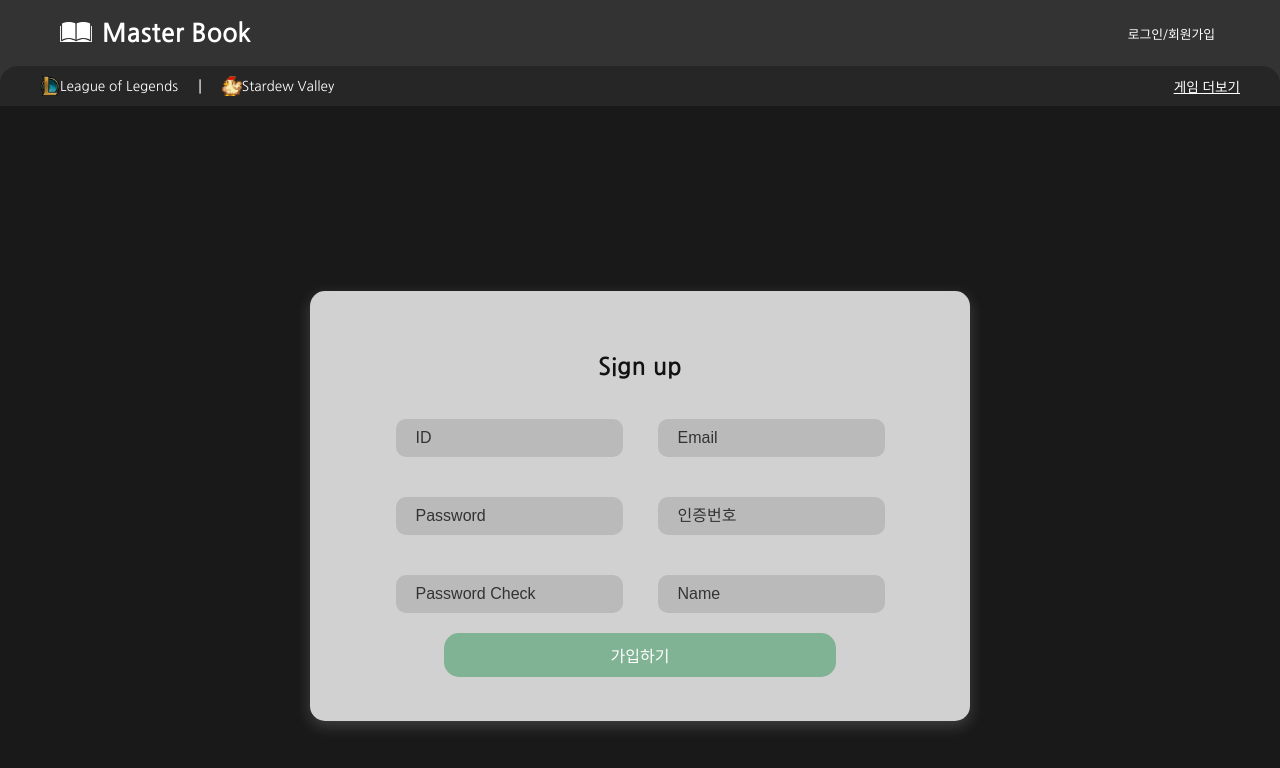
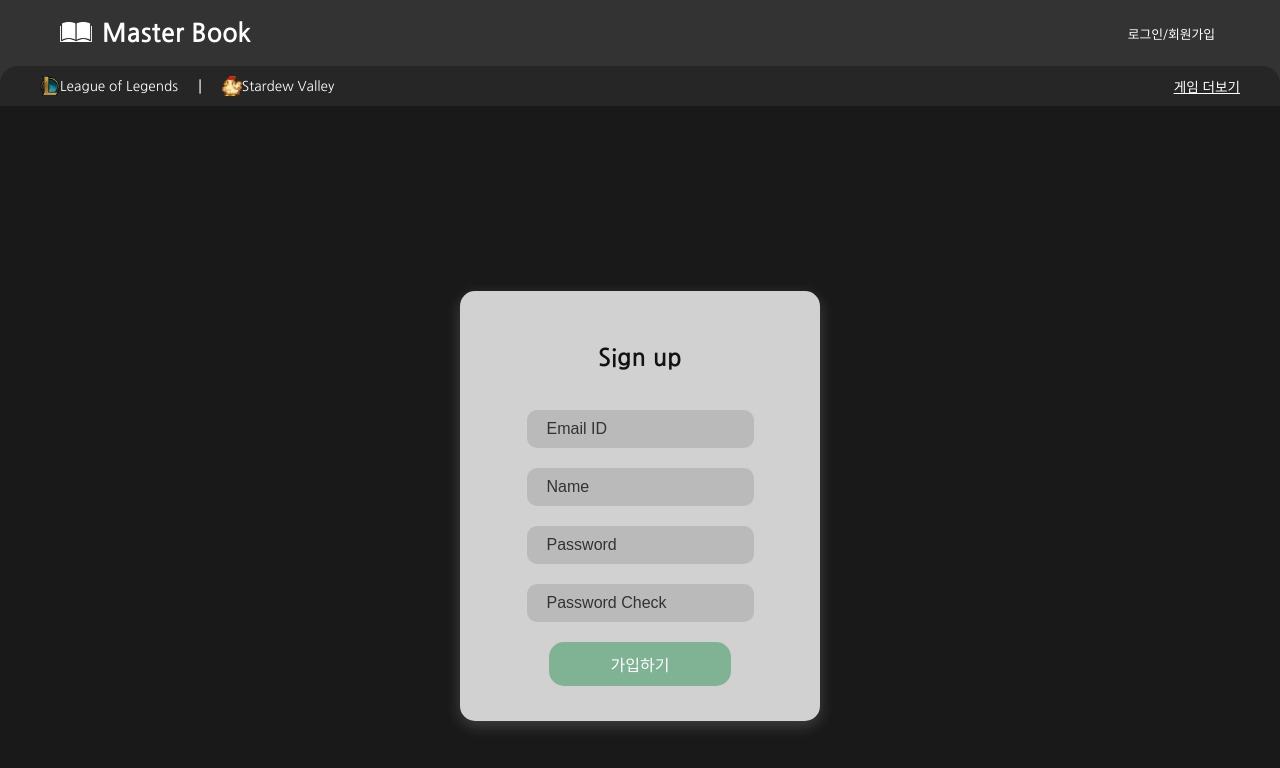
Before and after one commit to Master-Book/MasterBook-FrontEnd, a React (Create React App) app in the folder masterbook/: page /signup in a window 1280 px wide. Shown: the top 768 px of the page. Built offline with nearby package versions, Linux system fonts and the light colour scheme; a small style sheet from the web is missing.

Commit message:
signup 만들기~

```diff
--- a/masterbook/src/components/login/Signup.jsx
+++ b/masterbook/src/components/login/Signup.jsx
@@ -1,55 +1,86 @@
 // src/components/login/Signup.js
 
-import React from "react";
+import React, { useState } from "react";
+import { useNavigate } from "react-router-dom";
 import "./login.css";
 
+const SERVER_IP = process.env.REACT_APP_SERVER_IP;
+
 function Signup() {
+  const navigate = useNavigate();
+  const [email, setEmail] = useState("");
+  const [userName, setUserName] = useState("");
+  const [password, setPassword] = useState("");
+  const [passwordConfirm, setPasswordConfirm] = useState("");
+  const [error, setError] = useState("");
+
+  const handlePasswordConfirmChange = (e) => {
+    const newPasswordConfirm = e.target.value;
+    setPasswordConfirm(newPasswordConfirm);
+
+    // 비밀번호 확인이 일치하는지 체크
+    if (password && newPasswordConfirm !== password) {
+      setError("비밀번호가 일치하지 않습니다.");
+    } else {
+      setError(""); // 에러 초기화
+    }
+  };
+
+  const handleSubmit = (e) => {
+    e.preventDefault();
+
+    console.log("email:", email);
+    console.log("userName:", userName);
+    console.log("password:", password);
+    console.log(`API:${SERVER_IP}/login`);
+
+    fetch(`${SERVER_IP}/signup`, {
+      method: "POST",
+      headers: {
+        "Content-Type": "application/json",
+      },
+      body: JSON.stringify({
+        userEmail: email,
+        inputPassword: password,
+      }),
+    })
+      .then((res) => {
+        if (!res.ok) {
+          // 응답이 200-299가 아닌 경우 상태 코드와 함께 에러를 발생시킴
+          throw new Error(`HTTP error! Status code: ${res.status}`);
+        }
+        return res.json(); // 응답이 OK인 경우 JSON으로 파싱
+      })
+      .then((json) => {
+        // `Authorization`과 `accessToken`을 모두 처리
+        if (json.Authorization && json.accessToken) {
+          alert("로그인 성공하셨습니다.");
+          localStorage.setItem("token", json.Authorization); // Authorization 헤더에 대한 JWT 토큰 저장
+          localStorage.setItem("accessToken", json.accessToken); // accessToken을 따로 저장
+          navigate("/");
+        } else {
+          alert("로그인에 실패했습니다. 다시 시도해주세요.");
+        }
+      })
+
+      .catch((error) => {
+        console.error("Error:", error);
+        alert(`오류가 발생했습니다. 상태 코드: ${error.message}`);
+      });
+  };
+
   return (
     <div className="outer-container">
-      <div className="sign-container">
+      <div className="login-container">
         <h2>Sign up</h2>
-        <form>
-          <div className="form-container">
-            <div className="input-left-container">
+        <form onSubmit={handleSubmit}>
           <div className="input-container">
             <input
               className="login_input"
               type="text"
-                  placeholder="ID"
-                  required
-                />
-              </div>
-              <div className="input-container">
-                <input
-                  className="login_input"
-                  type="password"
-                  placeholder="Password"
-                  required
-                />
-              </div>
-              <div className="input-container">
-                <input
-                  className="login_input"
-                  type="password"
-                  placeholder="Password Check"
-                  required
-                />
-              </div>
-            </div>
-            <div className="input-left-container">
-              <div className="input-container">
-                <input
-                  className="login_input"
-                  type="text"
-                  placeholder="Email"
-                  required
-                />
-              </div>
-              <div className="input-container">
-                <input
-                  className="login_input"
-                  type="text"
-                  placeholder="인증번호"
+              placeholder="Email ID"
+              value={email}
+              onChange={(e) => setEmail(e.target.value)}
               required
             />
           </div>
@@ -58,12 +89,40 @@ function Signup() {
               className="login_input"
               type="text"
               placeholder="Name"
+              value={userName}
+              onChange={(e) => setUserName(e.target.value)}
               required
             />
           </div>
+          <div className="input-container">
+            <input
+              className="login_input"
+              type="password"
+              id="password"
+              placeholder="Password"
+              value={password}
+              onChange={(e) => setPassword(e.target.value)}
+              required
+            />
           </div>
+          <div className="input-container">
+            <input
+              className="login_input"
+              type="password"
+              id="passwordConfirm"
+              placeholder="Password Check"
+              onChange={handlePasswordConfirmChange}
+              required
+            />
           </div>
-          <button type="submit" className="login-button">
+          {error && <p className="error-text">{error}</p>}
+          <button
+            type="submit"
+            className={`login-button ${
+              password && password === passwordConfirm ? "active" : ""
+            }`}
+            onSubmit={() => password && passwordConfirm === password}
+          >
             가입하기
           </button>
         </form>
--- a/masterbook/src/components/login/login.css
+++ b/masterbook/src/components/login/login.css
@@ -13,20 +13,6 @@
   align-items: center;
   justify-content: center;
   width: 300px;
-  height: 350px;
-  padding: 40px 30px;
-  background-color: rgba(255, 255, 255, 0.8);
-  border-radius: 15px;
-  box-shadow: 0 5px 15px rgba(231, 231, 231, 0.2);
-  text-align: center;
-}
-
-.sign-container {
-  display: flex;
-  flex-direction: column;
-  align-items: center;
-  justify-content: center;
-  width: 600px;
   height: 350px;
   padding: 40px 30px;
   background-color: rgba(255, 255, 255, 0.8);
@@ -66,8 +52,8 @@ h2 {
   margin-right: 0; /* 오른쪽 컨테이너는 간격 제거 */
 }
 
-.login_input[type='text'],
-.login_input[type='password'] {
+.login_input[type="text"],
+.login_input[type="password"] {
   width: 100%;
   padding: 10px 0px 10px 20px;
   border: none;
@@ -80,8 +66,8 @@ h2 {
   justify-content: center;
 }
 
-.login_input[type='text']::placeholder,
-.login_input[type='password']::placeholder {
+.login_input[type="text"]::placeholder,
+.login_input[type="password"]::placeholder {
   color: #333;
 }
 
@@ -114,3 +100,11 @@ h2 {
   margin: 20px;
   color: #333;
 }
+
+/* 에러 메시지 스타일 */
+.error-text {
+  color: #db5e43; /* 빨간색 */
+  font-size: 14px;
+  font-weight: bold;
+  margin-top: 10px;
+}
--- a/masterbook/src/components/post/postCreate/PostWrite.jsx
+++ b/masterbook/src/components/post/postCreate/PostWrite.jsx
@@ -1,10 +1,13 @@
 import React, { useState, useRef, useEffect } from "react";
-import { useParams } from "react-router-dom";
+import { useParams, useNavigate } from "react-router-dom";
 import { Editor } from "@toast-ui/react-editor";
 import "@toast-ui/editor/dist/toastui-editor.css";
 import "./PostWrite.css";
 
 function PostWrite() {
+  const SERVER_IP = process.env.REACT_APP_SERVER_IP;
+  const navigate = useNavigate();
+
   const [title, setTitle] = useState("");
   const [content, setContent] = useState(""); // 에디터의 내용을 저장하는 상태
 
@@ -69,7 +72,12 @@ function PostWrite() {
       },
       body: JSON.stringify(payload),
     })
-      .then((res) => res.json())
+      .then((res) => {
+        if (!res.ok) {
+          throw new Error(`HTTP error! Status code: ${res.status}`);
+        }
+        return res.json();
+      })
       .then((json) => {
         if (json.success) {
           alert("글 작성 완료");
```
Lines whose indentation alone changed are shown as unchanged.
